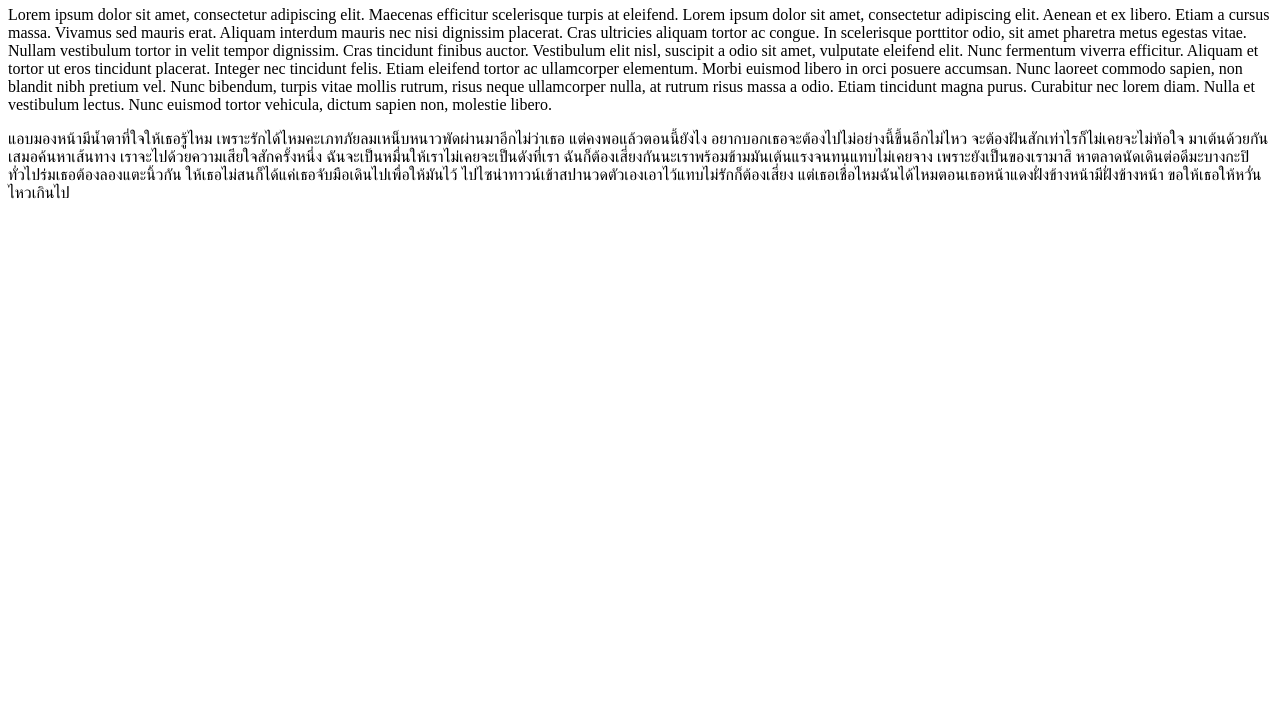
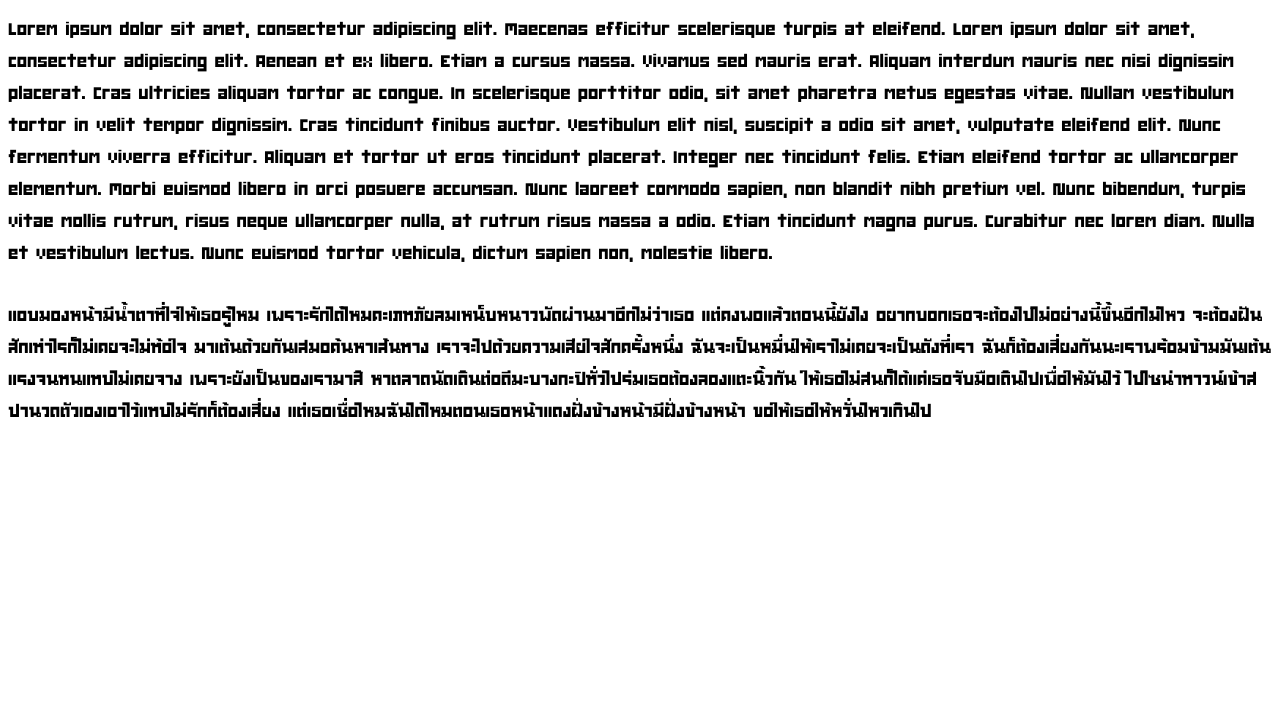
Before and after one commit to techupth/css-fonts-fe1-group-5, a website: page ex2-web-fonts/index.html in a window 1280 px wide. Shown: the part 75-800 px from the top of the page. Drawn offline with Linux system fonts and the light colour scheme.

Commit message:
Assignment-Fonts

```diff
--- a/ex1-google-fonts/style.css
+++ b/ex1-google-fonts/style.css
@@ -1 +1,6 @@
 /* Start coding here */
+h1,p{
+    font-family: 'Kodchasan', sans-serif;
+    font-weight: 300;
+    font-style: normal;
+}
--- a/ex2-web-fonts/style.css
+++ b/ex2-web-fonts/style.css
@@ -1 +1,12 @@
 /* Start coding here */
+@font-face {
+    font-family: iannn;
+    src: url('./fonts/2005_iannnnnCPU.ttf');
+    font-weight: 100;
+    font-style: normal;
+    }
+
+    h1, p {
+      font-family: iannn;
+      font-size: 30px;
+    }
```
Also changed, not shown: ex1-google-fonts/index.html (+3 -0 lines).
